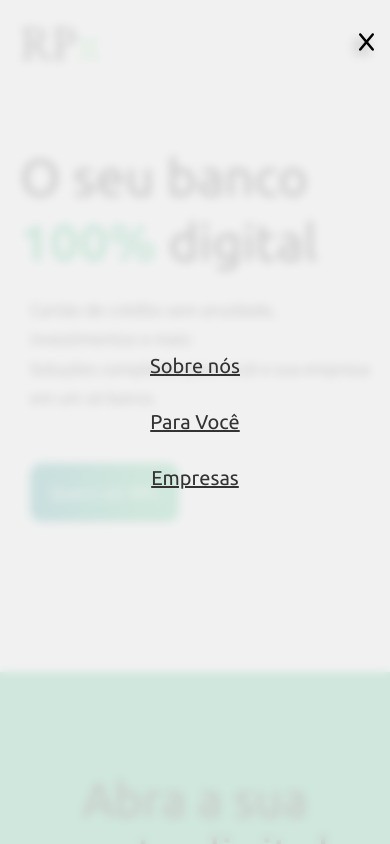
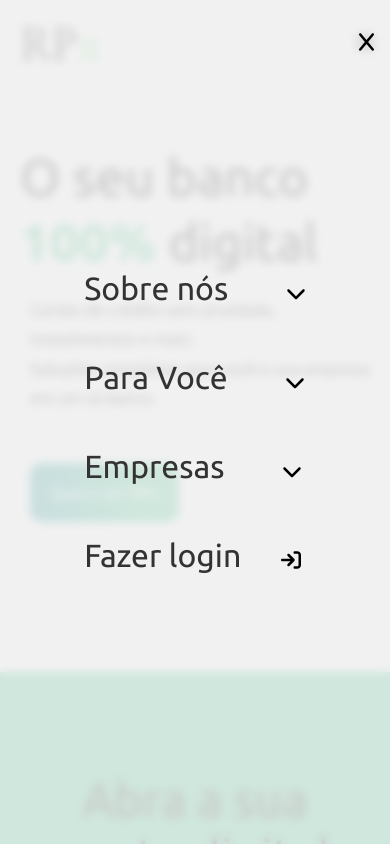
Before and after one commit to rafaelhmp/rpx-bank, a React (Create React App) app: page / in a window 390 px wide. Both pictures are taken after a click on the icon 361 px from the left and 47 px from the top of the page. Shown: the top 844 px of the page. Built offline with nearby package versions, Linux system fonts and the light colour scheme.

Commit message:
Finalizando menu mobile

```diff
--- a/src/Components/Header/MenuMobile/MenuMobile.css
+++ b/src/Components/Header/MenuMobile/MenuMobile.css
@@ -22,16 +22,54 @@
   opacity: 1;
 }
 
-.hamburguer svg {
+.open-close {
   position: absolute;
   top: 2rem;
   right: 1rem;
+  cursor: pointer;
 }
 
 .hamburguer nav {
   display: flex;
   flex-direction: column;
-  align-items: center;
   justify-content: center;
   gap: 2rem;
 }
+
+.mobile-link {
+  text-decoration: none;
+  font-size: 2rem;
+}
+
+.mobile-item span {
+  padding-left: 50px;
+  cursor: pointer;
+}
+
+.mobile-dropdown {
+  padding-top: 20px;
+  overflow: hidden;
+  max-height: 0;
+  transition: all 0.2s cubic-bezier(0, 1, 0, 1);
+}
+
+.mobile-dropdown.show {
+  height: auto;
+  max-height: 9999px;
+  transition: all 0.2s cubic-bezier(1, 0, 1, 0);
+}
+
+.mobile-dropdown p {
+  cursor: pointer;
+  margin-top: 10px;
+}
+
+.mobile-login a {
+  font-size: 2rem;
+  text-decoration: none;
+}
+
+.mobile-login span {
+  padding-left: 40px;
+  cursor: pointer;
+}
--- a/src/Components/Header/MenuMobile/MenuMobile.js
+++ b/src/Components/Header/MenuMobile/MenuMobile.js
@@ -1,30 +1,72 @@
+/* eslint-disable jsx-a11y/anchor-is-valid */
 import React from "react";
 import { menuItens } from "../menuItens";
 import { FontAwesomeIcon } from "@fortawesome/react-fontawesome";
+import MobileDropdown from "./MobileDropdown";
 import "./MenuMobile.css";
 
 const MenuMobile = () => {
   const [menuActive, setMenuActive] = React.useState(false);
+  const [dropdownMobile, setDropdownMobile] = React.useState(null);
+
   React.useEffect(() => {
     document.body.style.overflowY = menuActive ? "hidden" : "auto";
   }, [menuActive]);
+
+  function toggleSubmenu(i) {
+    if (dropdownMobile === i) {
+      return setDropdownMobile(null);
+    }
+
+    setDropdownMobile(i);
+  }
+
   return (
     <div>
       <FontAwesomeIcon
         icon="fa-solid fa-bars"
+        className="open-close"
         onClick={() => setMenuActive(true)}
       />
       <div className={`hamburguer ${menuActive ? "show" : ""}`}>
         <nav>
           <FontAwesomeIcon
             icon="fa-solid fa-x"
+            className="open-close"
             onClick={() => setMenuActive(false)}
           />
-          {menuItens.map((item, index) => (
-            <a href="#" key={index}>
-              {item.title}
-            </a>
-          ))}
+          {menuItens.map((item, index) => {
+            return item.submenu ? (
+              <div
+                key={index}
+                className="mobile-item"
+                onClick={() => toggleSubmenu(index)}
+              >
+                <a href="#" className="mobile-link">
+                  {item.title}{" "}
+                </a>
+                <span>
+                  {dropdownMobile === index ? (
+                    <FontAwesomeIcon icon="fa-solid fa-chevron-up" />
+                  ) : (
+                    <FontAwesomeIcon icon="fa-solid fa-chevron-down" />
+                  )}
+                </span>
+                <MobileDropdown
+                  submenu={item.submenu}
+                  dropdown={dropdownMobile}
+                  index={index}
+                ></MobileDropdown>
+              </div>
+            ) : (
+              <div key={index} className="mobile-login">
+                <a href="#">{item.title}</a>
+                <span>
+                  <FontAwesomeIcon icon="fa-solid fa-arrow-right-to-bracket"></FontAwesomeIcon>
+                </span>
+              </div>
+            );
+          })}
         </nav>
       </div>
     </div>
--- /dev/null
+++ b/src/Components/Header/MenuMobile/MobileDropdown.js
@@ -0,0 +1,13 @@
+import React from "react";
+
+const MobileDropdown = ({ submenu, dropdown, index }) => {
+  return (
+    <div className={`mobile-dropdown ${dropdown === index ? "show" : ""}`}>
+      {submenu.map((sub, index) => {
+        return <p key={index}>{sub.title}</p>;
+      })}
+    </div>
+  );
+};
+
+export default MobileDropdown;
--- a/src/Components/Header/Navbar.js
+++ b/src/Components/Header/Navbar.js
@@ -8,7 +8,11 @@ const Navbar = () => {
     <nav>
       <ul className="menus">
         {menuItens.map((menu, index) => {
-          return <NavItens itens={menu} key={index}></NavItens>;
+          return menu.submenu ? (
+            <NavItens itens={menu} key={index}></NavItens>
+          ) : (
+            ""
+          );
         })}
       </ul>
     </nav>
--- a/src/Components/Header/menuItens.js
+++ b/src/Components/Header/menuItens.js
@@ -35,4 +35,7 @@ export const menuItens = [
       },
     ],
   },
+  {
+    title: "Fazer login",
+  },
 ];
```
